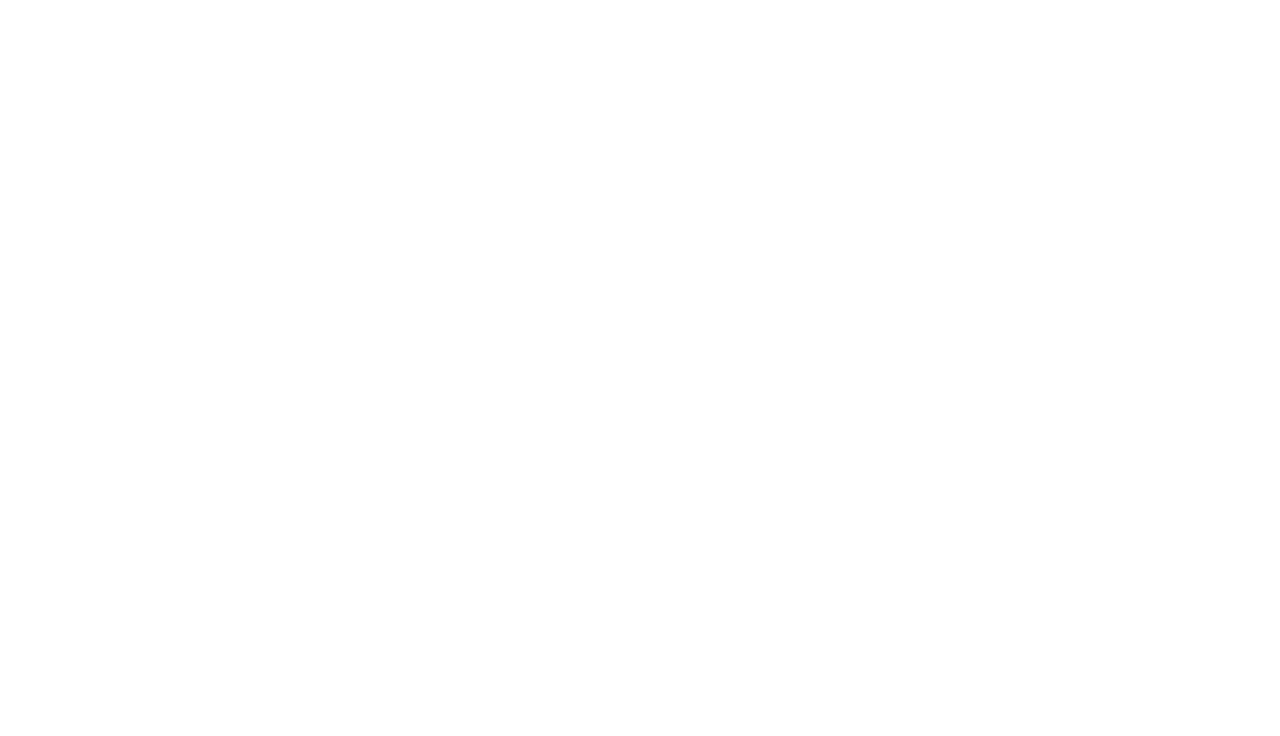
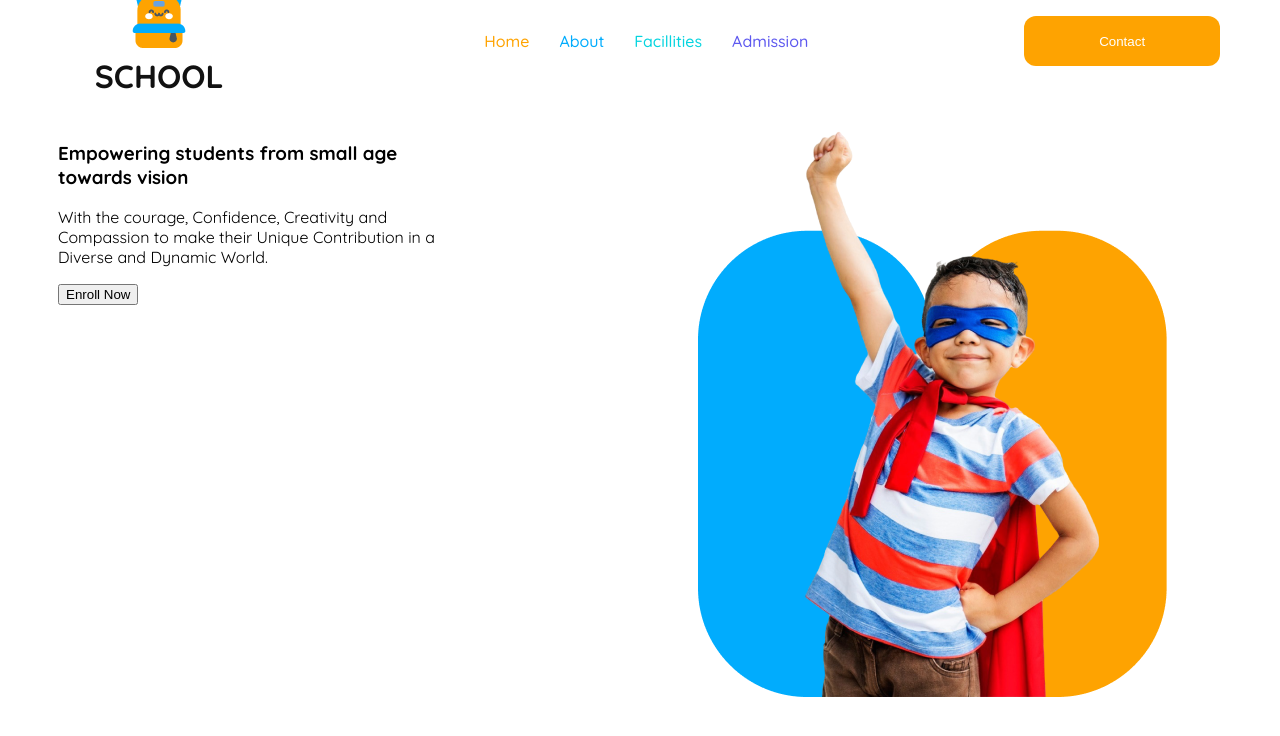
Before and after one commit to nazril02/Assignment-02, a plain HTML site: page index.html in a window 1280 px wide. Drawn offline with Linux system fonts and the light colour scheme.

Commit message:
added a first commit

```diff
--- a/index.html
+++ b/index.html
@@ -6,9 +6,34 @@
     <title>Responsive Website Assignment</title>
     <link rel="stylesheet" href="styles/styles.css">
 </head>
-<body>
+<body class="quicksand-font">
     <header>
+      <nav class="navbar display-flex">
 
+        <h3 class="school color-1"><img src="assets/logo.png" alt=""> SCHOOL</h3>
+
+          <ul class="nav-links display-flex">
+            <li class="nav-item"><a href="" class="nav-link orange-color">Home</a></li>
+            <li class="nav-item"><a href="" class="nav-link skyblue-color">About</a></li>
+            <li class="nav-item"><a href="" class="nav-link color-2">Facillities</a></li>
+            <li class="nav-item"><a href="" class="nav-link color-3">Admission</a></li>
+
+       </ul>
+
+
+        <button class="nav-button">Contact</button>
+
+      </nav>
+      <div class="banner display-flex">
+       <div class="banner-container">
+        <h3 class="banner-title"> Empowering
+          students from small age towards vision</h3>
+        <p class="banner-description"> With the courage, Confidence, Creativity and Compassion to make their Unique Contribution in a Diverse and Dynamic World.</p>
+        <button class="banner-button">Enroll Now </button></div>
+        <div class="banner-image">
+          <img src="assets/hero-kids.png" alt="">
+        </div>
+      </div>
 
 
     </header>
--- a/styles/styles.css
+++ b/styles/styles.css
@@ -0,0 +1,65 @@
+@import url('https://fonts.googleapis.com/css2?family=Quicksand:wght@300..700&display=swap');
+
+.quicksand-font {
+  font-family: "Quicksand", serif;
+  font-optical-sizing: auto;
+  font-weight:400;
+  font-style: normal;
+}
+/* shared style */
+.display-flex{ display: flex;}
+.color-1{ color: rgb(17, 17, 17);}
+.orange-color{ color: rgb(254, 163, 1);}
+.skyblue-color{color: rgb(1, 172, 253);}
+.color-2{ color: rgb(5, 212, 223);}
+.color-3{color: rgb(93, 88, 239);}
+
+/* navbar style */
+.school{
+     font-size: 32px;
+     font-weight: 700;
+     margin: 0px;
+     text-align: center;
+
+}
+.nav-item{
+    list-style: none;
+    margin-right: 30px;
+
+}
+.nav-link{
+    text-decoration: none;
+    font-weight: 500;
+}
+.navbar{
+    width: 1160px;
+    height: 62px;
+    justify-content: center;
+    align-items: center;
+    gap: 186px;
+    margin: 10px auto
+
+}
+.nav-button{
+     background-color: rgb(254, 163, 1);
+     color: white;
+     padding: 10px;
+     width: 197px;
+     height: 50px;
+     border: none;
+     border-radius:12px ;
+}
+.banner{
+    width: 1158.61px;
+height: 575px;
+gap: 186px;
+flex-direction: row;
+margin-top: 50px;
+}
+.banner-container{
+position: static;
+width: 640px;
+height: 331px;
+gap: 24px;
+margin: 0px 50px;
+}
```
